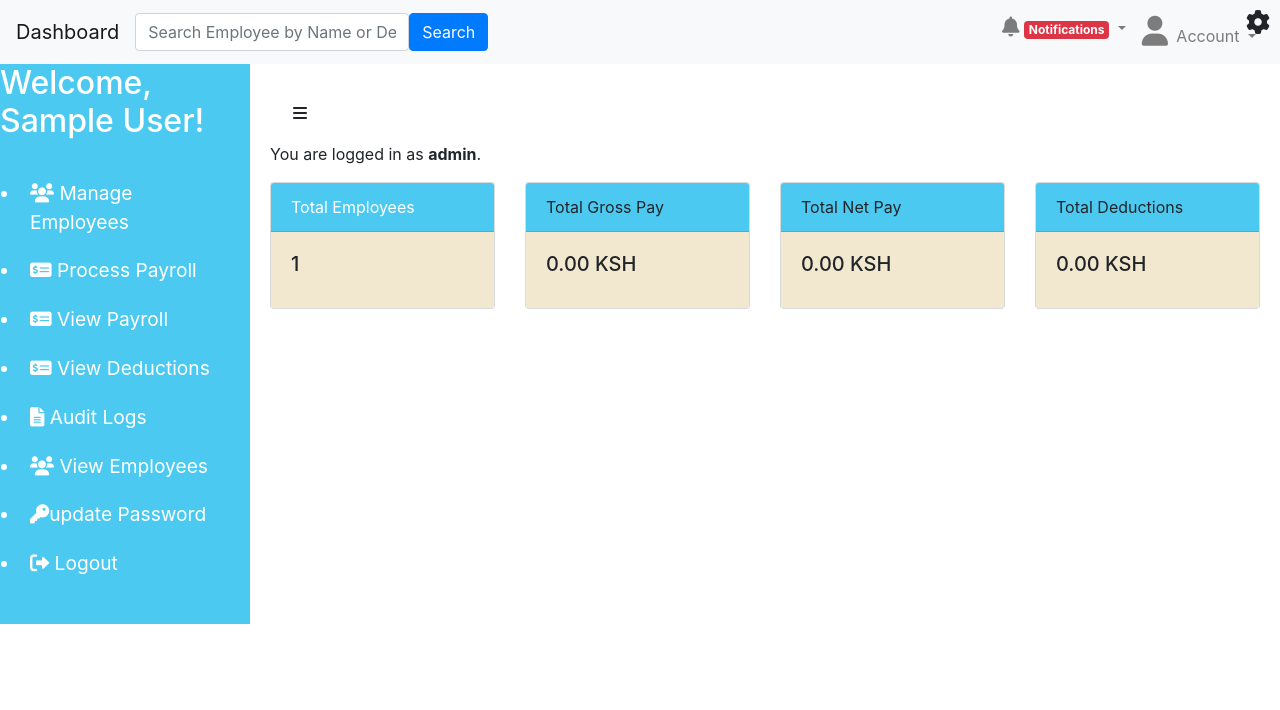
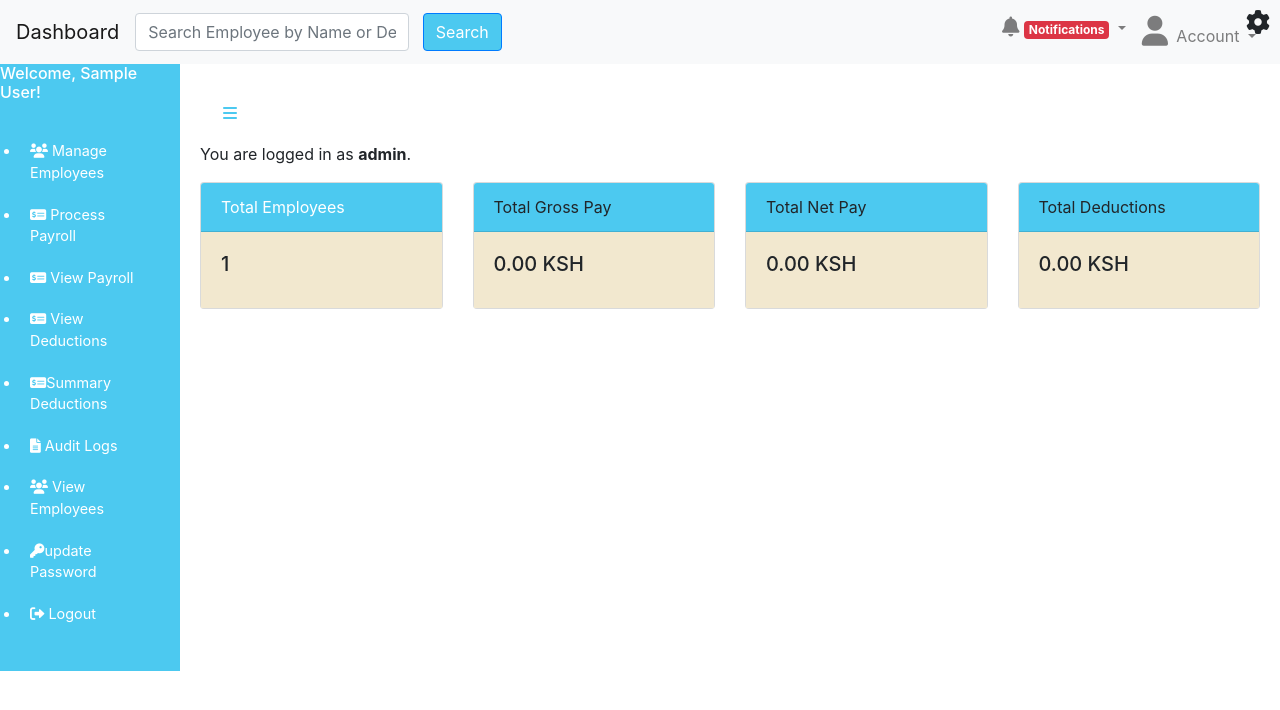
Before and after one commit to Tella86/shanzypayroll, a PHP site: page /shanzypayroll/payroll/admin_dashboard.php in a window 1280 px wide. Shown: the top 710 px of the page. Run offline with PHP 8.4, Linux system fonts and the light colour scheme; the visitor is signed in with stand-in values (Sample User, id 1); tables that the repository leaves empty or names only in its code hold one stand-in row (values such as "Sample post"); some libraries are stand-ins or nearby versions.

Commit message:
designstion

```diff
--- a/payroll/admin_dashboard.php
+++ b/payroll/admin_dashboard.php
@@ -60,6 +60,7 @@ $searchResult = mysqli_query($conn, $searchQuery);
 ?>
 <!DOCTYPE html>
 <html lang="en">
+
 <head>
     <meta charset="UTF-8">
     <meta name="viewport" content="width=device-width, initial-scale=1.0">
@@ -79,32 +80,33 @@ $searchResult = mysqli_query($conn, $searchQuery);
         <!-- Sidebar -->
         <nav id="sidebar">
             <div class="sidebar-header">
-            <h2>Welcome, <?php echo htmlspecialchars($employee['name']); ?>!</h2>
+                <h6>Welcome, <?php echo htmlspecialchars($employee['name']); ?>!</h6>
             </div>
-            <ul class="components">
-                <li><a href="javascript:void(0);" id="manageEmployeesLink"><i class="fas fa-users"></i> Manage Employees</a></li>
-                <li><a href="javascript:void(0);" id="processPayrollLink"><i class="fas fa-money-check-alt"></i> Process Payroll</a></li>
-                <li><a href="javascript:void(0);" id="viewproceedpayrollLink"><i class="fas fa-money-check-alt"></i> View Payroll</a></li>
-                <li><a href="javascript:void(0);" id="viewdeductionslink"><i class="fas fa-money-check-alt"></i> View Deductions</a></li>
+            <ul class="components" style="font-size: 12px;">
+                <li><a href="javascript:void(0);" id="manageEmployeesLink"><i class="fas fa-users"></i> Manage
+                        Employees</a></li>
+                <li><a href="javascript:void(0);" id="processPayrollLink"><i class="fas fa-money-check-alt"></i> Process
+                        Payroll</a></li>
+                <li><a href="javascript:void(0);" id="viewproceedpayrollLink"><i class="fas fa-money-check-alt"></i>
+                        View Payroll</a></li>
+                <li><a href="javascript:void(0);" id="viewdeductionslink"><i class="fas fa-money-check-alt"></i> View
+                        Deductions</a></li>
+                <li><a href="javascript:void(0);" id="summarydeductionslink"><i
+                            class="fas fa-money-check-alt"></i>Summary Deductions</a></li>
                 <li><a href="javascript:void(0);" id="auditLogsLink"><i class="fas fa-file-alt"></i> Audit Logs</a></li>
-                <li><a href="javascript:void(0);" id="viewEmployeesLink"><i class="fas fa-users"></i> View Employees</a></li>
-                <li><a href="javascript:void(0);" id="updatepasswordLink"><i class="fas fa-key"></i>update Password</a></li>
+                <li><a href="javascript:void(0);" id="viewEmployeesLink"><i class="fas fa-users"></i> View Employees</a>
+                </li>
+                <li><a href="javascript:void(0);" id="updatepasswordLink"><i class="fas fa-key"></i>update Password</a>
+                </li>
                 <li><a href="logout.php"><i class="fas fa-sign-out-alt"></i> Logout</a></li>
             </ul>
         </nav>
         <!-- Page Content -->
         <div id="content">
-            <button type="button" id="sidebarCollapse" class="btn toggle-btn">
+            <button type="button" id="sidebarCollapse" class="btn toggle-btn" style="color: #4cc9f0;">
                 <i class="fas fa-bars"></i>
             </button>
-            <!-- Search Form -->
-             <!-- Search Form -->
-             <!-- <div class="search-bar">
-                <form method="GET" action="">
-                    <input type="text" name="search" placeholder="Search Employee by Name or Department" class="form-control" value="<?php echo isset($_GET['search']) ? htmlspecialchars($_GET['search']) : ''; ?>" />
-                    <button type="submit" class="btn btn-primary mt-2">Search</button>
-                </form>
-            </div> -->
+
             <!-- Welcome message -->
             <div id="content-area">
                 <p>You are logged in as <strong><?php echo htmlspecialchars($role); ?></strong>.</p>
@@ -139,8 +141,9 @@ $searchResult = mysqli_query($conn, $searchQuery);
             <div class="row">
                 <div class="col-md-3">
                     <div class="card bg-light mb-3">
-            <div class="card-header" style="background-color: #4cc9f0;"><a href="view_employees.php" style=" color: white;">Total Employees</a></div>
-            <div class="card-body"   style="background-color: #f2e8cf">
+                        <div class="card-header" style="background-color: #4cc9f0;"><a href="view_employees.php"
+                                style=" color: white;">Total Employees</a></div>
+                        <div class="card-body" style="background-color: #f2e8cf">
                             <h5 class="card-title"><?php echo $employeeCount; ?></h5>
                         </div>
                     </div>
@@ -173,7 +176,7 @@ $searchResult = mysqli_query($conn, $searchQuery);
 
         </div>
     </div>
-   <br><br>
+
     <!-- Settings icon for theme color change -->
     <!-- Settings icon for theme color change -->
     <i class="fas fa-cog settings-icon" id="settingsIcon"></i>
@@ -189,16 +192,16 @@ $searchResult = mysqli_query($conn, $searchQuery);
 
     <!-- AJAX to load different pages in the admin dashboard -->
     <script>
-       $(document).ready(function () {
-    $('#sidebarCollapse').on('click', function () {
+    $(document).ready(function() {
+        $('#sidebarCollapse').on('click', function() {
             $('#sidebar').toggleClass('active');
         });
 
         // Function to load content and hide the previous content
         function loadContent(pageUrl) {
-        $('#content-area').fadeOut(200, function () {  // First, fade out the current content
+            $('#content-area').fadeOut(180, function() { // First, fade out the current content
                 $('#content-area').load(pageUrl, function() {
-                $('#content-area').fadeIn(200);  // Then, load the new content and fade it in
+                    $('#content-area').fadeIn(180); // Then, load the new content and fade it in
                 });
             });
 
@@ -207,57 +210,61 @@ $searchResult = mysqli_query($conn, $searchQuery);
         }
 
         // Bind click events to the sidebar links
-    $('#manageEmployeesLink').on('click', function () {
+        $('#manageEmployeesLink').on('click', function() {
             loadContent('manage_employees.php');
         });
 
-    $('#processPayrollLink').on('click', function () {
+        $('#processPayrollLink').on('click', function() {
             loadContent('process_payroll.php');
         });
 
-    $('#auditLogsLink').on('click', function () {
+        $('#auditLogsLink').on('click', function() {
             loadContent('audit_logs.php');
         });
 
-    $('#viewEmployeesLink').on('click', function () {
+        $('#viewEmployeesLink').on('click', function() {
             loadContent('view_employees.php');
         });
 
-    $('#viewproceedpayrollLink').on('click', function () {
+        $('#viewproceedpayrollLink').on('click', function() {
             loadContent('view_proceed_payroll.php');
         });
 
-    $('#viewdeductionslink').on('click', function () {
+        $('#viewdeductionslink').on('click', function() {
             loadContent('view_deductions.php');
         });
 
-    $('#updatepasswordLink').on('click', function () {
+        $('#updatepasswordLink').on('click', function() {
             loadContent('update_password.php');
         });
 
+        $('#summarydeductionslink').on('click', function() {
+            loadContent('summary_deductions.php');
+        });
+
         // Show/Hide theme selector on settings icon click
-    $('#settingsIcon').on('click', function () {
+        $('#settingsIcon').on('click', function() {
             $('#themeSelector').toggle();
         });
 
         // Change theme color
-    $('.theme-option').on('click', function () {
+        $('.theme-option').on('click', function() {
             var color = $(this).data('color');
             $('nav').css('background-color', color);
         });
     });
     // Toggle the visibility of the theme selector when the settings icon is clicked
- $('#settingsIcon').on('click', function () {
+    $('#settingsIcon').on('click', function() {
         $('#themeSelector').toggle(); // Show or hide the theme selector
     });
 
     // Change theme color on clicking a theme option
-        $(document).on('click', '.theme-option', function () {
+    $(document).on('click', '.theme-option', function() {
         var color = $(this).data('color');
         $('nav').css('background-color', color);
     });
 
-        window.onload = function () {
+    window.onload = function() {
         // Fetch the saved user theme from the backend
         fetch('/get-theme.php')
             .then(response => response.json())
@@ -288,7 +295,7 @@ $searchResult = mysqli_query($conn, $searchQuery);
                     themeSelector.appendChild(themeOption);
 
                     // Add click event to apply theme and save it
-                        themeOption.addEventListener('click', function () {
+                    themeOption.addEventListener('click', function() {
                         const selectedColor = theme.background_color;
                         document.body.style.backgroundColor = selectedColor;
 
@@ -298,7 +305,9 @@ $searchResult = mysqli_query($conn, $searchQuery);
                                 headers: {
                                     'Content-Type': 'application/json',
                                 },
-                                body: JSON.stringify({ themeColor: selectedColor }),
+                                body: JSON.stringify({
+                                    themeColor: selectedColor
+                                }),
                             })
                             .then(response => response.json())
                             .then(data => {
@@ -317,4 +326,5 @@ $searchResult = mysqli_query($conn, $searchQuery);
     </script>
 
 </body>
+
 </html>
--- a/payroll/assets/css/style.css
+++ b/payroll/assets/css/style.css
@@ -7,8 +7,8 @@ body {
     align-items: stretch;
 }
 #sidebar {
-    min-width: 250px;
-    max-width: 250px;
+    min-width: 180px;
+    max-width: 180px;
     background: #4cc9f0;
     color: #fff;
     transition: all 0.3s;
--- a/payroll/include/header.php
+++ b/payroll/include/header.php
@@ -17,8 +17,8 @@
              <!-- Search Form -->
 <div class="search-bar">
     <form method="GET" action="" class="d-flex">
-        <input type="text" name="search" placeholder="Search Employee by Name or Department" class="form-control me-2" value="<?php echo isset($_GET['search']) ? htmlspecialchars($_GET['search']) : ''; ?>" />
-        <button type="submit" class="btn btn-primary">Search</button>
+        <input type="text" name="search" placeholder="Search Employee by Name or Department" requirequired class="form-control me-2" value="<?php echo isset($_GET['search']) ? htmlspecialchars($_GET['search']) : ''; ?>" />
+        &nbsp;&nbsp;&nbsp;   <button type="submit" class="btn btn-primary" style="background: #4cc9f0;">Search</button>
     </form>
 </div>
 
```
Also changed, not shown: payroll/summary_deductions.php (+35 -24 lines), payroll/view_employees.php (+7 -6 lines). Lines whose indentation alone changed are shown as unchanged.
